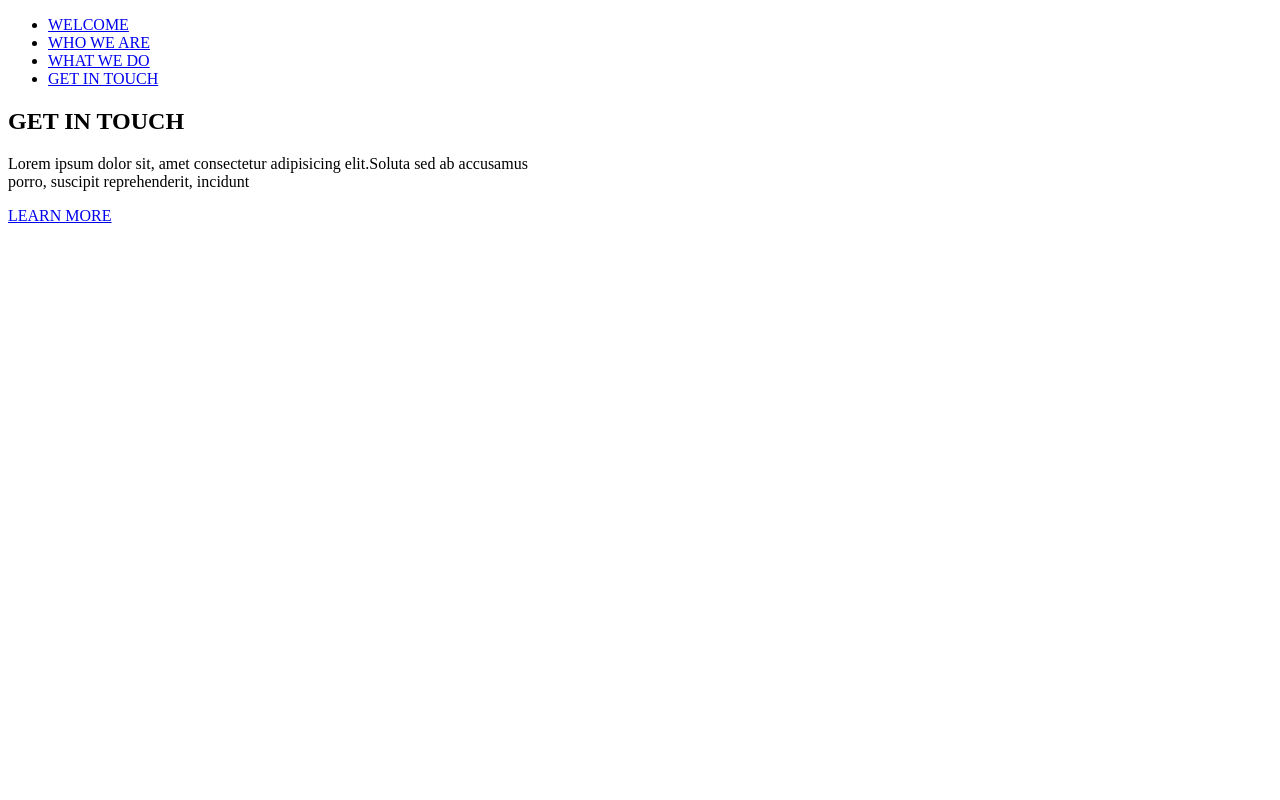
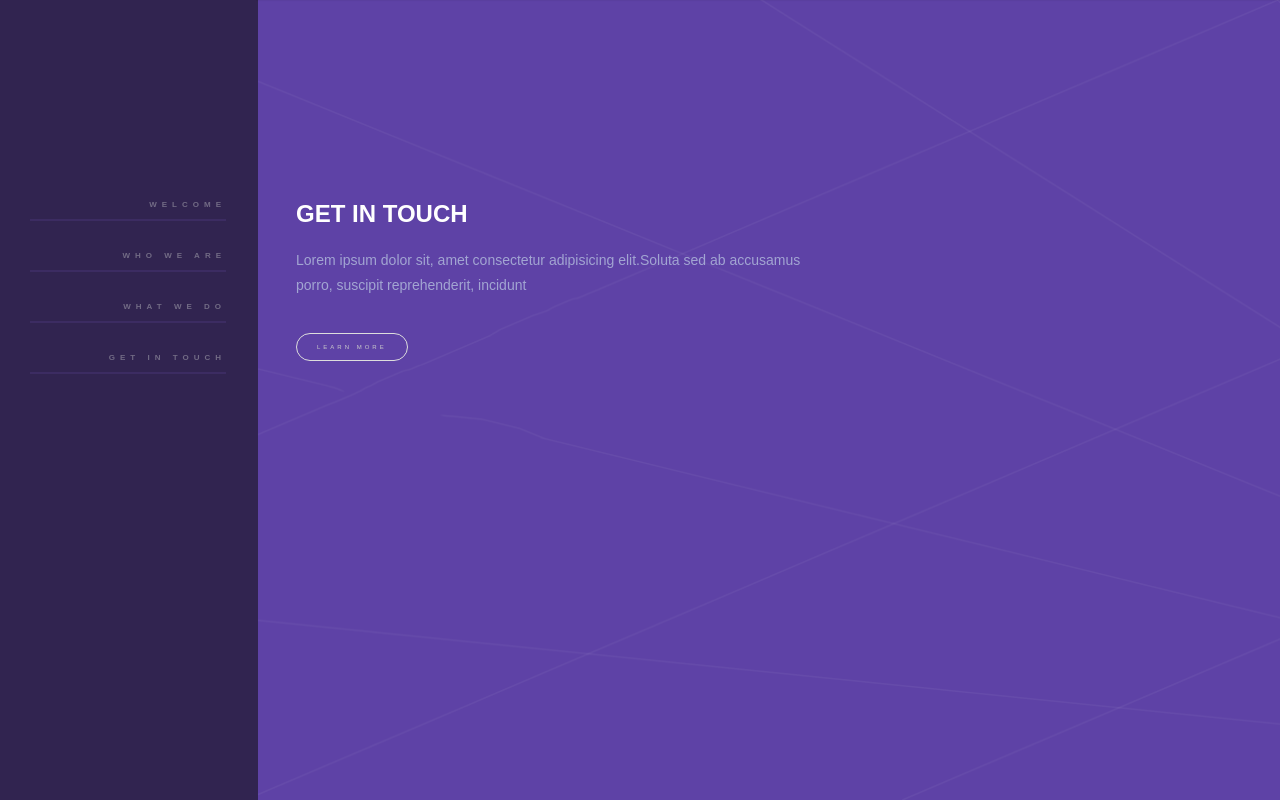
Before and after one commit to asieefkabir/hyperbola, a plain HTML site: page getintouch.html in a window 1280 px wide. Drawn offline with Linux system fonts and the light colour scheme; the site is published under a folder, as on GitHub Pages, so addresses that start at the root find nothing.

Commit message:
css fixed

```diff
--- a/getintouch.html
+++ b/getintouch.html
@@ -4,7 +4,7 @@
   <meta charset="UTF-8">
   <meta http-equiv="X-UA-Compatible" content="IE=edge">
   <meta name="viewport" content="width=device-width, initial-scale=1.0">
-  <link rel="stylesheet" type="text/css"href="/css/style.css">
+  <link rel="stylesheet" type="text/css"href="css/style.css">
   <title>GET IN TOUCH</title>
 </head>
 <body>
```
Also changed, not shown: welcome.html (+1 -1 lines), whatwedo.html (+1 -1 lines), whoweare.html (+1 -1 lines).
